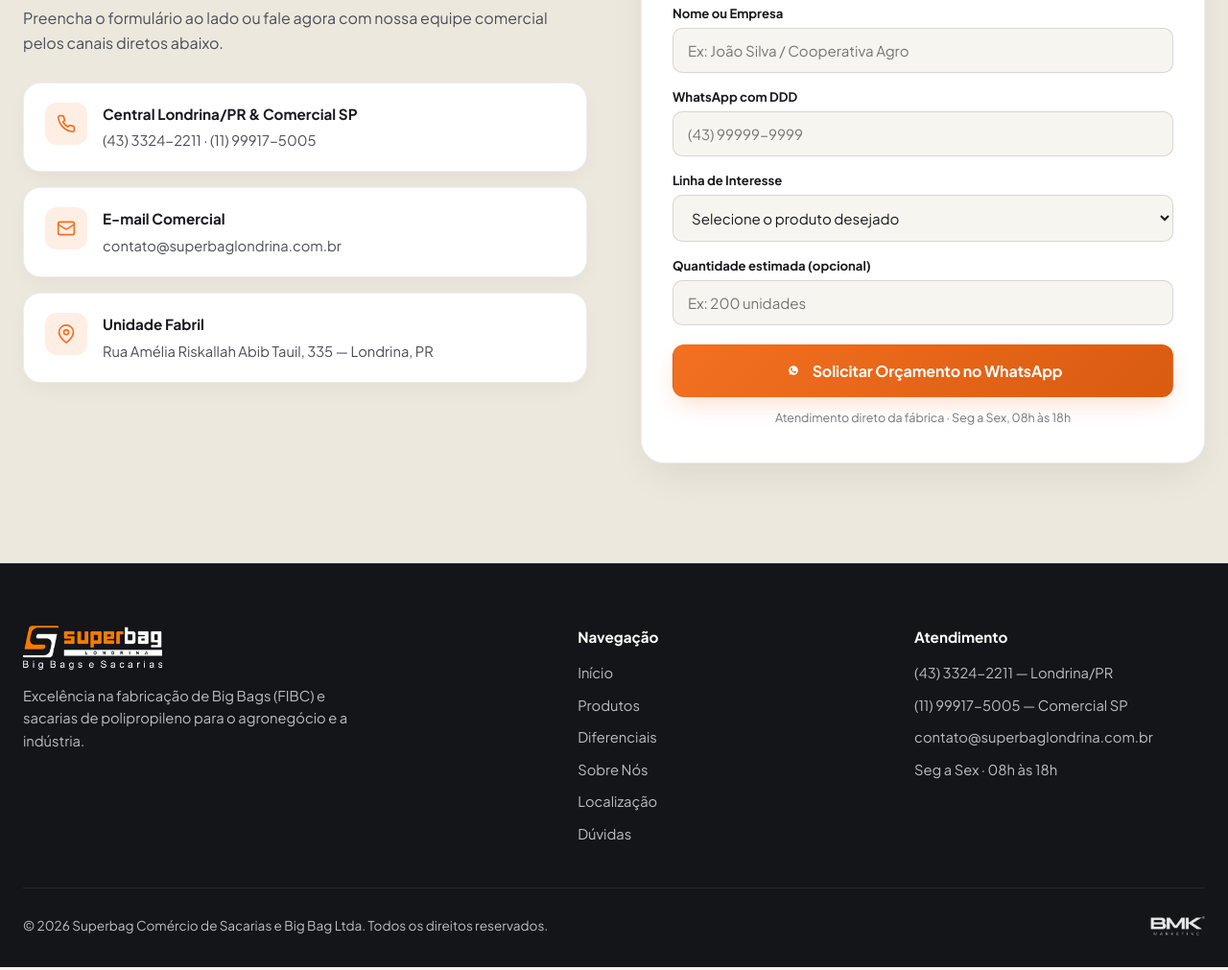
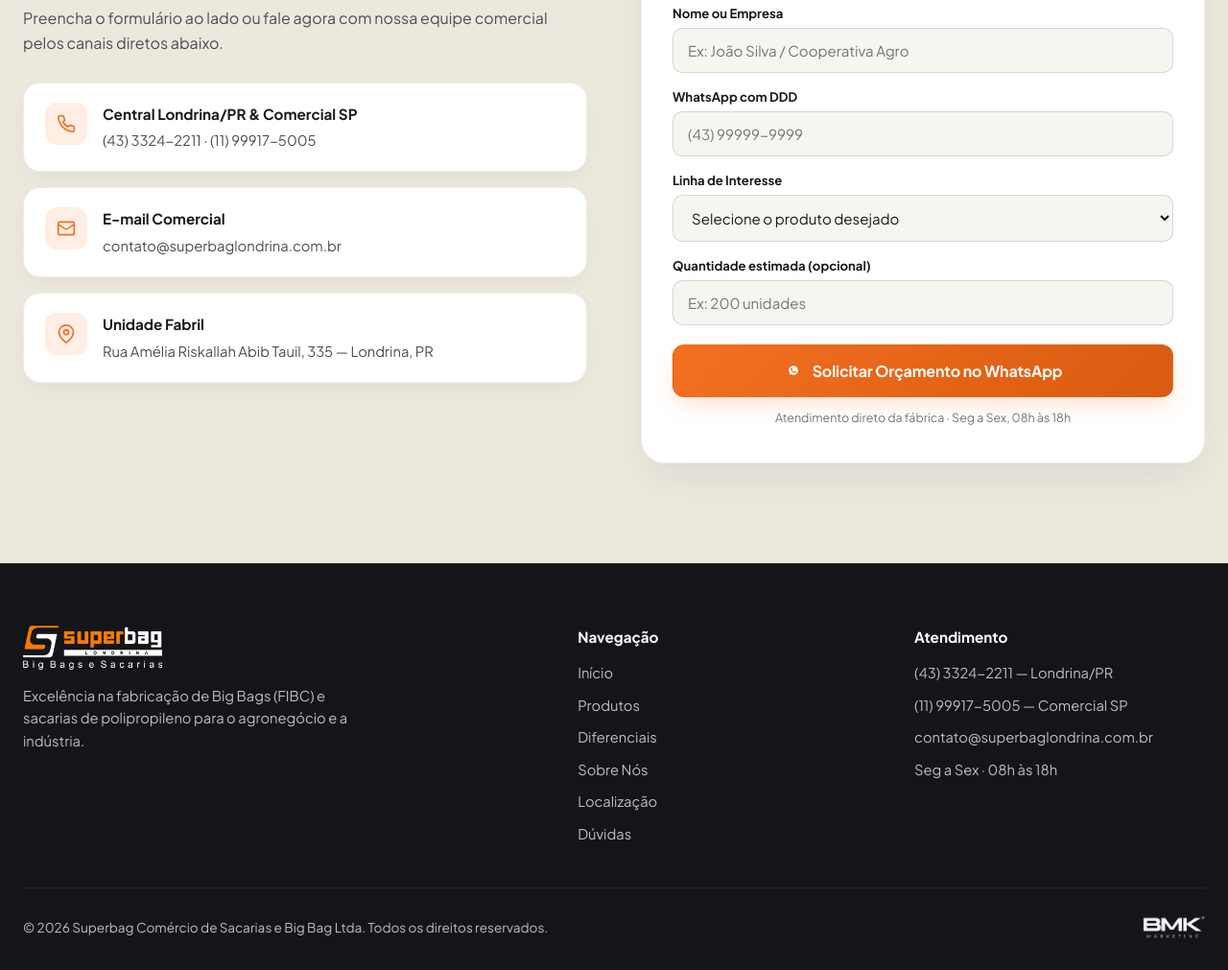
Before and after one commit to gerentebihmark-hub/lp-superbag, a website built with Vite: page index.html in a window 1280 px wide. Shown: the part 6123-7134 px from the top of the page at 96% size. Built offline with nearby package versions, Linux system fonts and the light colour scheme.

Commit message:
fix(footer): increase BMK logo size by 15%

```diff
--- a/index.html
+++ b/index.html
@@ -812,7 +812,7 @@
       <div class="footer-bottom">
         <p>© 2026 Superbag Comércio de Sacarias e Big Bag Ltda. Todos os direitos reservados.</p>
         <div class="footer-bmk">
-          <img src="/logo-branca-bmk.png" alt="BMK" width="68" height="22" />
+          <img src="/logo-branca-bmk.png" alt="BMK" width="78" height="25" />
         </div>
       </div>
     </div>
--- a/style.css
+++ b/style.css
@@ -1069,9 +1069,9 @@
 }
 
 .footer-bmk img {
-  height: 22px;
+  height: 25px;
   width: auto;
-  opacity: 0.9;
+  opacity: 0.95;
 }
 
 .whatsapp-float {
```
